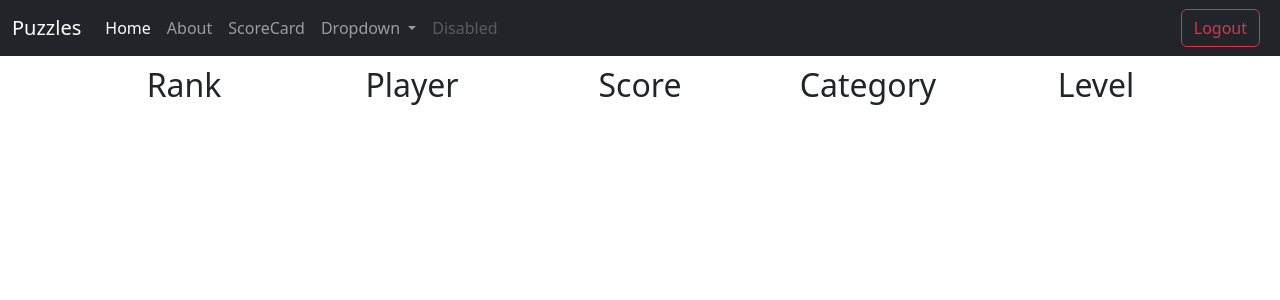
After one commit to VigneshvijayMohan/Puzzles-Django, a Django app: page /score/ in a window 1280 px wide. The commit adds this page. Shown: the top 300 px of the page. Run offline with Django 4.2, Linux system fonts and the light colour scheme; the visitor is signed in with stand-in values (Sample User, id 1); data that the repository does not hold is empty.

Commit message:
Score added

```diff
--- a/puzzles/quiz/templates/quiz/navbar.html
+++ b/puzzles/quiz/templates/quiz/navbar.html
@@ -12,6 +12,10 @@
         <li class="nav-item">
           <a class="nav-link" href="{% url "about" %}">About</a>
         </li>
+      </li>
+      <li class="nav-item">
+        <a class="nav-link" href="{% url "score" %}">ScoreCard</a>
+      </li>
 
         <li class="nav-item dropdown">
           <a class="nav-link dropdown-toggle" href="#" role="button" data-bs-toggle="dropdown" aria-expanded="false">
--- /dev/null
+++ b/puzzles/quiz/templates/quiz/scorecard.html
@@ -0,0 +1,44 @@
+{% extends "quiz/base.html" %}
+{% block content %}
+
+<style>
+    /* CSS for table styling */
+    .container {
+        width: 100%; /* Ensure the container spans the entire width */
+    }
+
+    .row {
+        display: flex; /* Use flexbox for better alignment */
+        border-bottom: 1px solid #ddd; /* Add bottom border to each row */
+    }
+
+    .col {
+        flex: 1; /* Make each column equally sized */
+        padding: 10px; /* Add padding to the cells */
+    }
+
+    .row:last-child {
+        border-bottom: none; /* Remove bottom border from the last row */
+    }
+</style>
+
+<div class="container text-center">
+    <div class="row">
+        <div class="col"><h2>Rank</h2></div>
+        <div class="col"><h2>Player</h2></div>
+        <div class="col"><h2>Score</h2></div>
+        <div class="col"><h2>Category</h2></div>
+        <div class="col"><h2>Level</h2></div>
+    </div>
+    {% for score in scores %}
+    <div class="row">
+        <div class="col">{{ forloop.counter }}</div>
+        <div class="col">{{ score.player }}</div>
+        <div class="col">{{ score.percentage }}</div>
+        <div class="col">{{ score.category }}</div>
+        <div class="col">{{ score.level }}</div>
+    </div>
+    {% endfor %}
+</div>
+
+{% endblock content %}
--- a/puzzles/quiz/urls.py
+++ b/puzzles/quiz/urls.py
@@ -10,5 +10,6 @@ urlpatterns = [
     path("login/",views.login_user, name = "login" ),
     path("logout/",views.logout_user, name = "logout" ),
     path("register/",views.register_user, name = "register" ),
+    path("score/", views.score, name="score"),
 
 ]
--- a/puzzles/quiz/views.py
+++ b/puzzles/quiz/views.py
@@ -3,6 +3,8 @@ from django.contrib.auth import authenticate, login, logout
 from .models import Question, Category, Level, ScoreBoard
 from django.contrib import messages
 import json
+from django.contrib.auth.decorators import login_required
+from django.urls import reverse
 from .forms import SignUpForm
 # Create your views here.
 
@@ -32,15 +34,27 @@ def page(request):
     science_question = Question.objects.filter(category=9)
     return render(request, "quiz/questions.html", {"questions":questions})
 
+
+@login_required
 def quiz(request, foo, level):
     foo = foo.replace("-", " ")
+    print(foo)
     level = level.capitalize()
     science_questions = Question.objects.filter(category__name=foo, levels__name=level).values("text", "option1", "option2", "option3", "option4", "correct_answer")
-    print(science_questions)
-    return render(request, "quiz/puzzles.html", {"questions": json.dumps(list(science_questions))})
+
+    if request.method == 'POST':
+        player = request.user
+        total_questions = len(science_questions)
+        correct_answers = int(request.POST.get('score'))  # Assuming score is the number of correct answers
+        percentage = (correct_answers / total_questions) * 100
+        category = foo
+        level = level
+        ScoreBoard.objects.create(player=player, percentage=percentage, category = category, level = level)
+        messages.success(request, 'Your percentage has been saved successfully!')
+        return redirect(reverse('home'))  # Redirect to home page after saving percentage
 
 
-
+    return render(request, "quiz/puzzles.html", {"questions": json.dumps(list(science_questions))})
 
 
 def level_filter():
@@ -94,7 +108,15 @@ def register_user(request):
     else:
         return render(request, 'quiz/register.html', {'form':form})
 
-
+def score(request):
+    if request.user.is_authenticated:
+        scores = ScoreBoard.objects.all().order_by('-percentage') # Assuming Category is a model you've defined
+        context = {
+        'scores': scores
+    }
+        return render(request, "quiz/scorecard.html", context)
+    else:
+        return render(request, "quiz/login.html", {})
 
 # Category: Geography, ID: 1
 # Category: Literature, ID: 2
```
Also changed, not shown: puzzles/quiz/models.py (+8 -4 lines), puzzles/quiz/templates/quiz/puzzles.html (+10 -2 lines), puzzles/quiz/migrations/0003_scoreboard_score_alter_scoreboard_player.py (added), puzzles/quiz/migrations/0004_remove_scoreboard_score_scoreboard_percentage.py (added), puzzles/quiz/migrations/0005_scoreboard_category.py (added), puzzles/quiz/migrations/0006_scoreboard_level.py (added).
